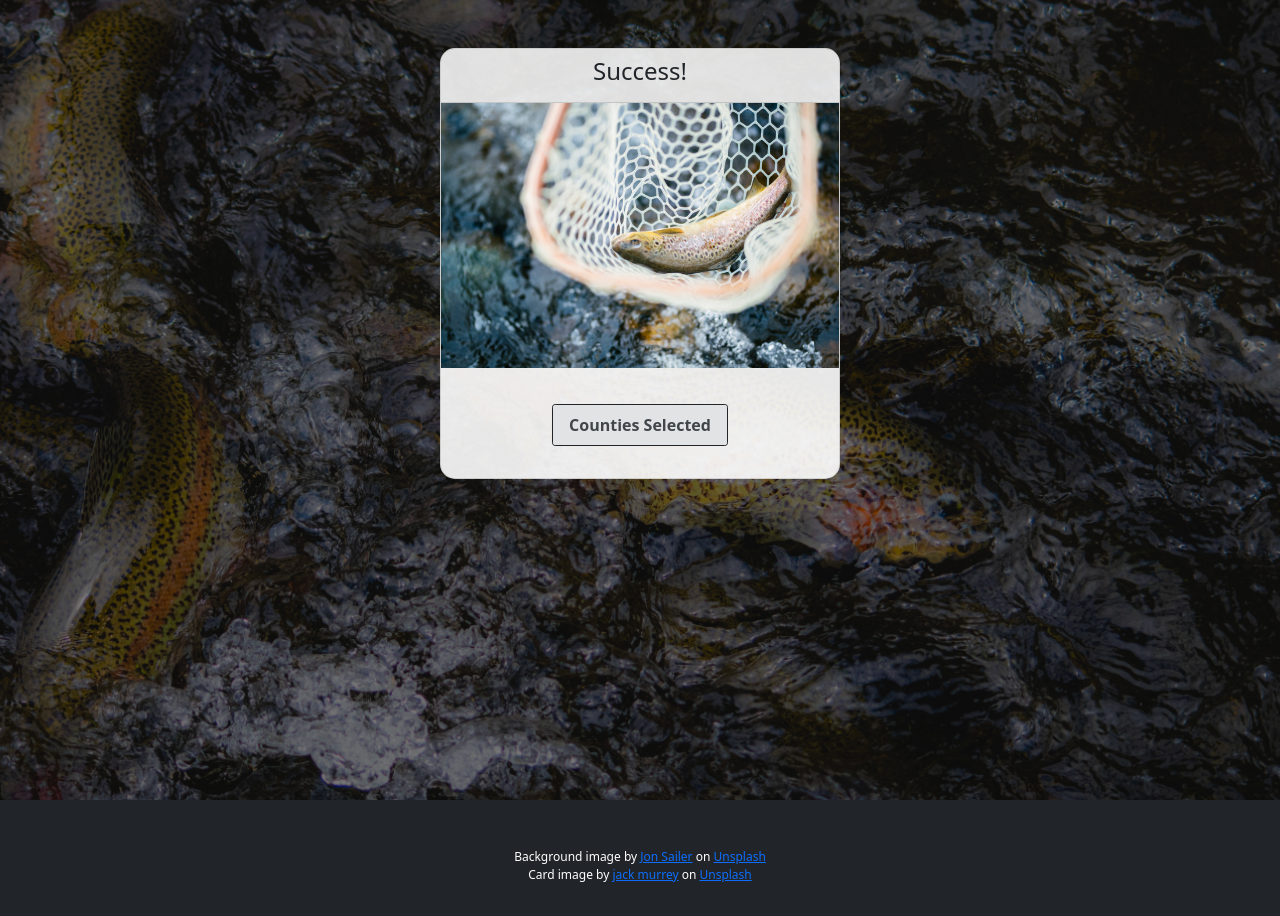
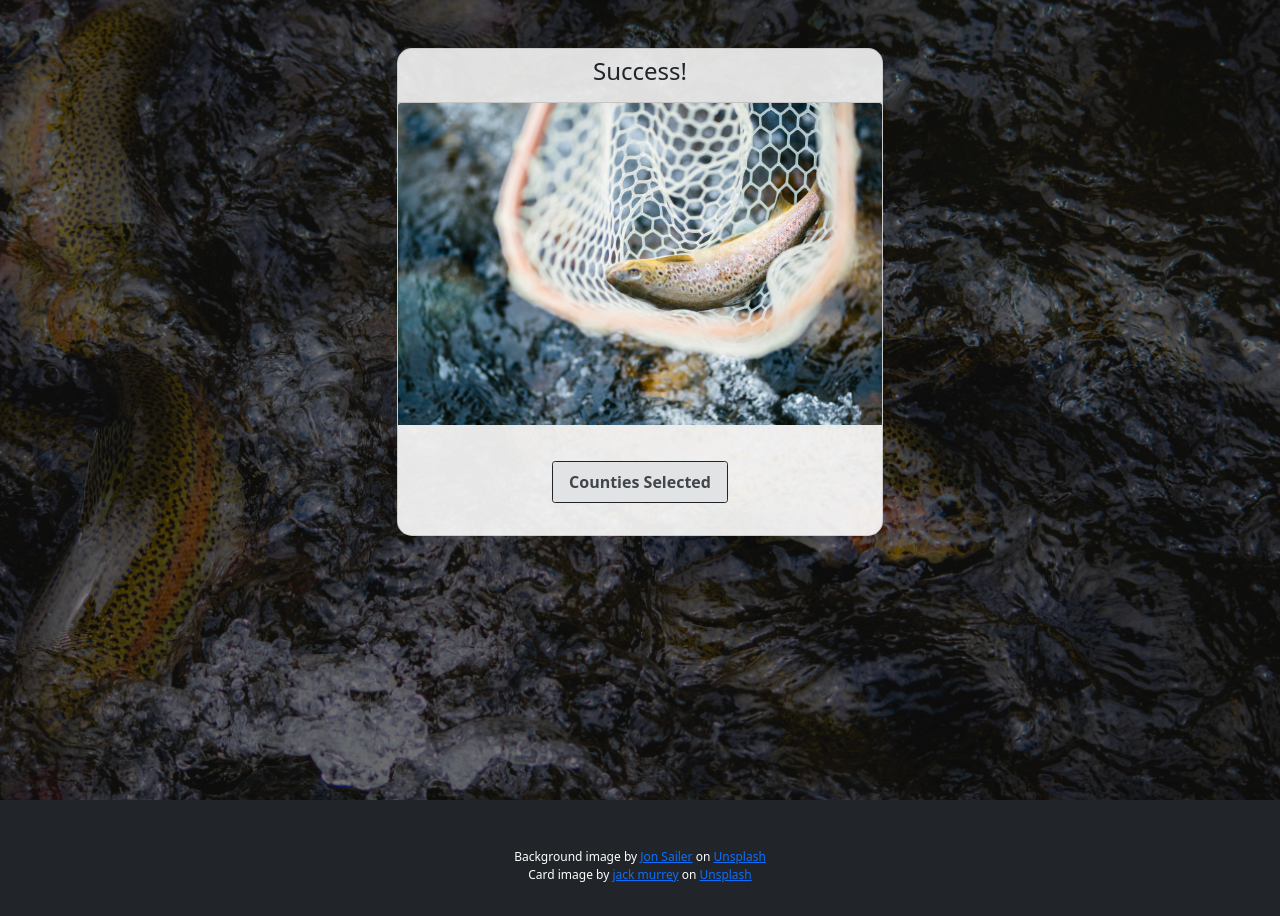
Before and after one commit to tsmit317/Flask-Stocking-Email, a Flask app: template troutstocking/templates/submitsuccess.html in a window 1280 px wide. Shown: the part 77-993 px from the top of the page. Run offline with Flask 2, Linux system fonts and the light colour scheme; the template is opened without the code that fills it, so the values that code supplies are empty; parts of the project's set-up code (start-up, migrations or seed data) failed here and were passed over.

Commit message:
worked on card display issues

```diff
--- a/troutstocking/templates/submitsuccess.html
+++ b/troutstocking/templates/submitsuccess.html
@@ -4,12 +4,13 @@
 {% endblock head %}
 {% block body%}
 
-<section id="cover" class="min-vh-100 submitsuccess-bg ">
-
-        <div class="container pt-5">
-            <div class="card mx-auto card-bg" style="width: 25rem;">
+<div class="container-fluid submitsuccess-bg ">
+    <section id="cover" class="min-vh-100 ">
+        <div class="row pt-4 pb-4">
+            <div class="col-xl-5 col-lg-6 col-md-8 col-sm-10 mx-auto p-4">
+                <div class="card mx-auto card-bg">
                     <div class="card-header text-center font-weight-bold"><h4>Success!</h4></div>
-                <img src="/static/images/trout4.jpg" >
+                    <img class="card-img-top h-100" src="/static/images/trout4.jpg" >
                     <div class="card-body">
                     <p class="card-text text-center">{{email_query.email}} {{message}}</p>
                         <div class="contianer d-flex justify-content-center">
@@ -23,6 +24,7 @@
                     </div>
                 </div>
             </div>
-
+        </div>
     </section>
+</div>
 {% endblock body %}
```
Lines whose indentation alone changed are shown as unchanged.
